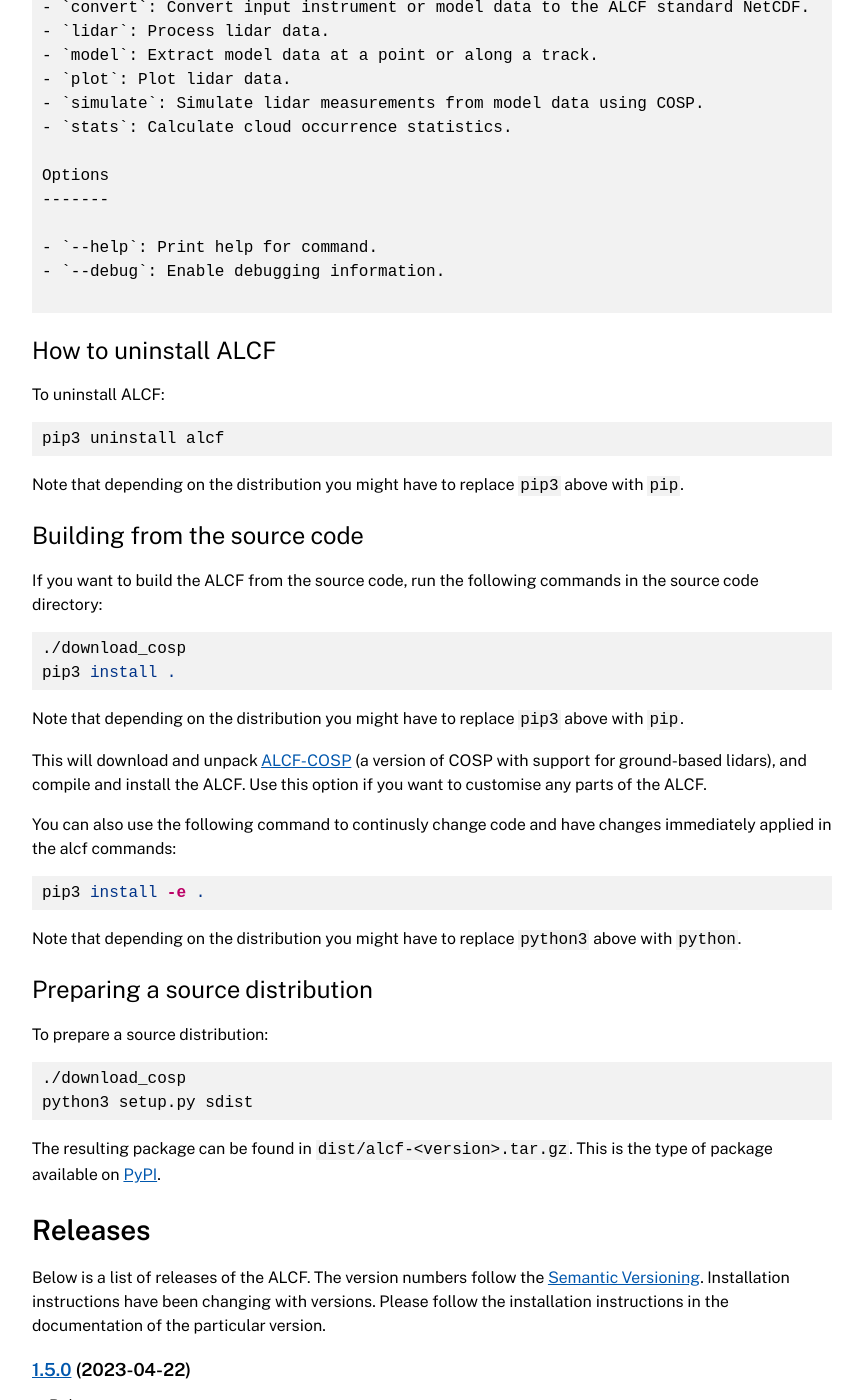
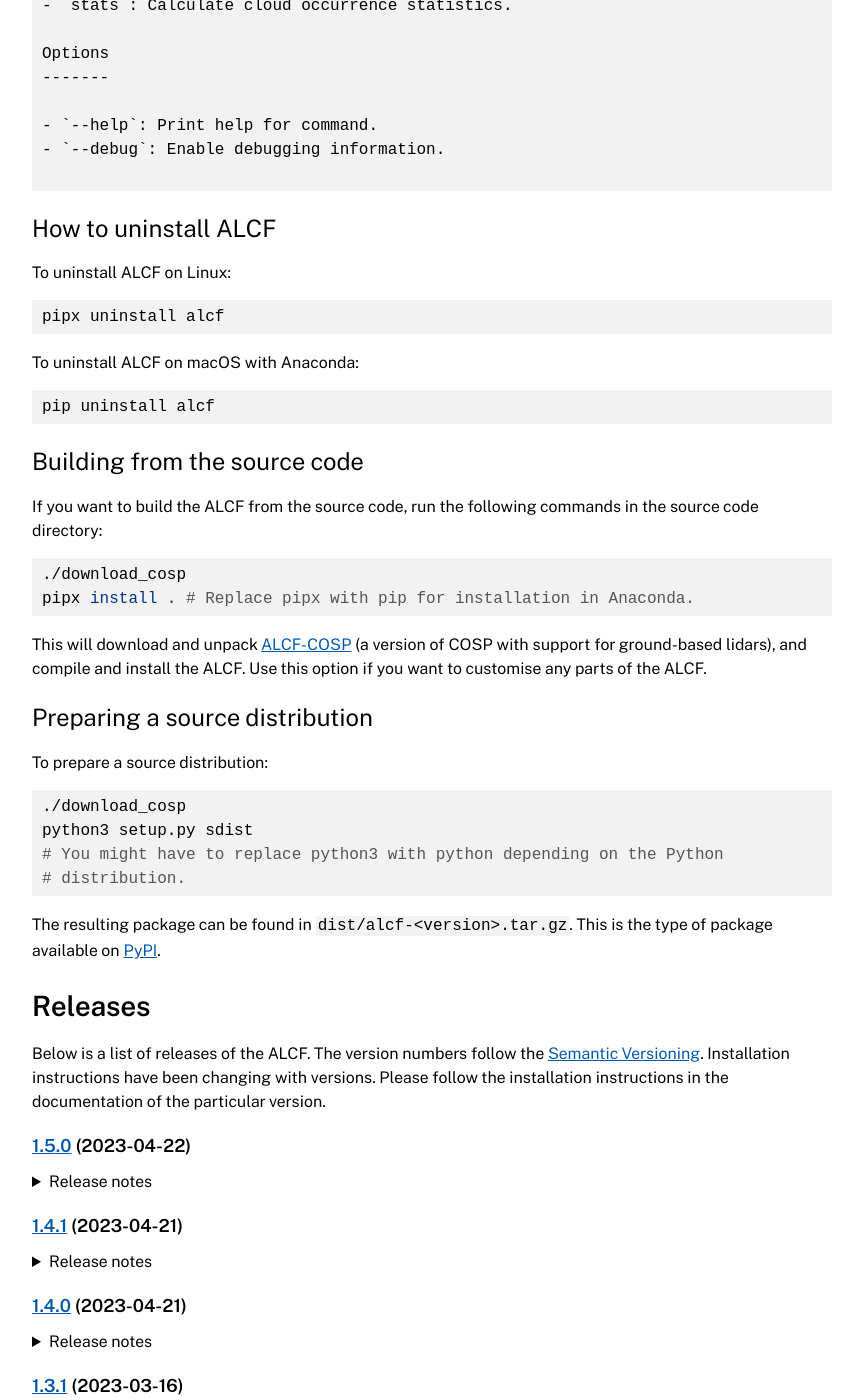
Before and after one commit to alcf-lidar/alcf, a Jekyll site: the page built from docs/installation/index.md, in a window 1280 px wide and 1400 px high, scrolled down 2852 px. Shown: the whole window, without its empty margins (208-1071 px from the left). Built offline with Jekyll 4.4.1, drawn with Linux system fonts in a browser that asks for light colours; some of the changed text lies outside the part shown.

Commit message:
docs: Installation instructions with pipx

````diff
--- a/docs/installation/index.md
+++ b/docs/installation/index.md
@@ -18,36 +18,30 @@
 
 The instructions below assume that you enter the commands in the terminal.
 
-1. Install required programs and libraries:
+1. Install required system packages.
 
     On Debian-based Linux distributions (Ubuntu, Debian, Devuan, ...), install
     dependencies with:
 
     ```sh
     sudo apt install gcc make gfortran libhdf5-dev libnetcdf-dev \
-        libnetcdff-dev python3 python3-setuptools python3-pip cython
+        libnetcdff-dev python3 python3-setuptools python3-pip cython pipx
     ```
 
     On Fedora, install dependencies with:
 
     ```sh
     sudo yum install make gcc gfortran hdf5-devel netcdf-devel \
-        netcdf-fortran-devel python3-setuptools python3-pip python3-Cython
+        netcdf-fortran-devel python3-setuptools python3-pip python3-Cython pipx
     ```
 
 2. Install the ALCF with:
 
     ```sh
-    # To install globally:
-    sudo pip3 install alcf --upgrade
-
-    # To install in the user's home directory
-    # (make sure "$HOME/.local/bin" is in the PATH environment variable):
-    pip3 install alcf --upgrade --user
+    pipx install alcf
     ```
 
-	Note that depending on the distribution you might have to replace `pip3`
-	above with `pip`.
+    Make sure "$HOME/.local/bin" is in the PATH environment variable.
 
 ### Windows
 
@@ -123,14 +117,17 @@
 
 ### How to uninstall ALCF
 
-To uninstall ALCF:
+To uninstall ALCF on Linux:
 
 ```sh
-pip3 uninstall alcf
+pipx uninstall alcf
 ```
 
-Note that depending on the distribution you might have to replace `pip3` above
-with `pip`.
+To uninstall ALCF on macOS with Anaconda:
+
+```
+pip uninstall alcf
+```
 
 ### Building from the source code
 
@@ -139,26 +136,13 @@
 
 ```sh
 ./download_cosp
-pip3 install .
+pipx install . # Replace pipx with pip for installation in Anaconda.
 ```
-
-Note that depending on the distribution you might have to replace `pip3` above
-with `pip`.
 
 This will download and unpack [ALCF-COSP](https://github.com/alcf-lidar/alcf-cosp)
 (a version of COSP with support for ground-based lidars), and compile and
 install the ALCF. Use this option if you want to customise any parts of the
 ALCF.
-
-You can also use the following command to continusly change code and have
-changes immediately applied in the alcf commands:
-
-```sh
-pip3 install -e .
-```
-
-Note that depending on the distribution you might have to replace `python3`
-above with `python`.
 
 ### Preparing a source distribution
 
@@ -167,6 +151,8 @@
 ```sh
 ./download_cosp
 python3 setup.py sdist
+# You might have to replace python3 with python depending on the Python
+# distribution.
 ```
 
 The resulting package can be found in `dist/alcf-<version>.tar.gz`. This is the
````
